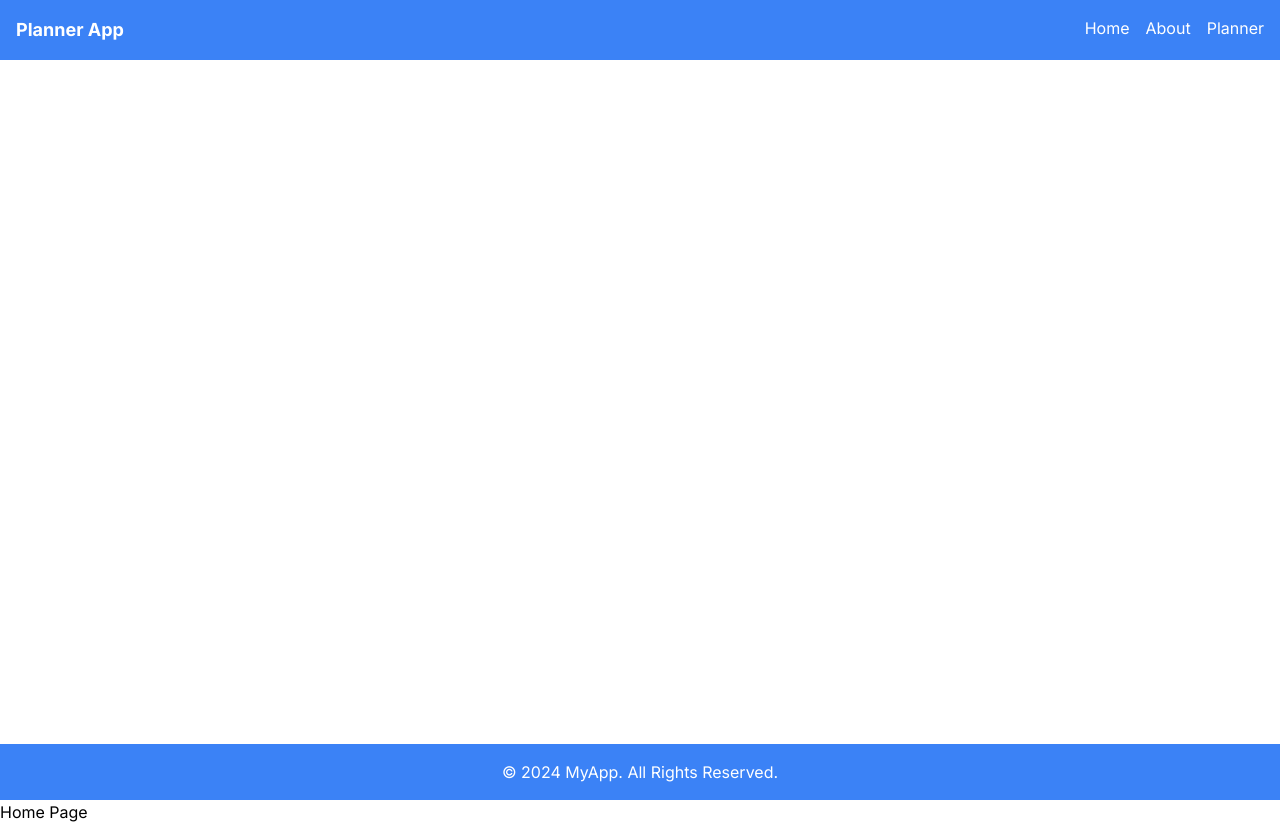
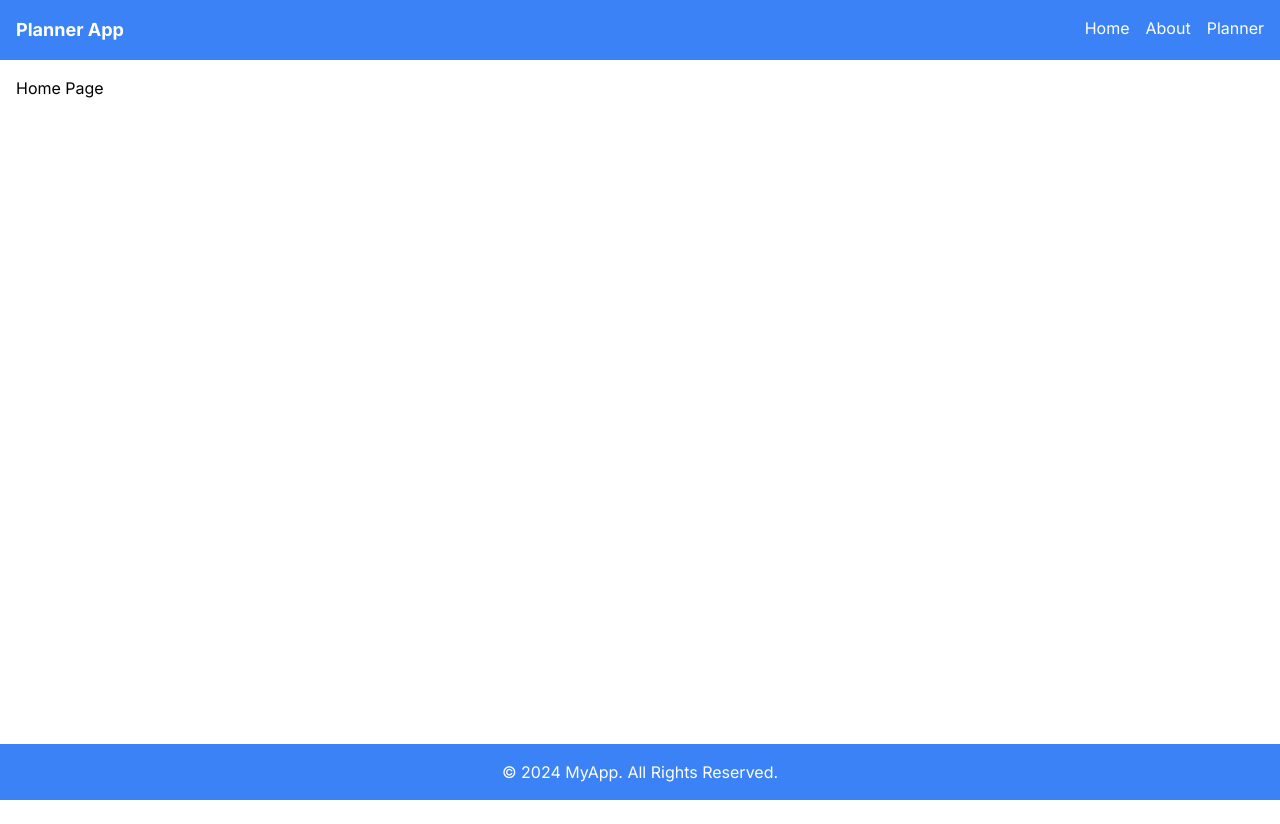
Before and after one commit to tonybenny2020/nextjsassignment, a Next.js app: page / in a window 1280 px wide. After the commit the page ends 800 px from the top, so only its background shows below. Built offline with nearby package versions, Linux system fonts and the light colour scheme.

Commit message:
add children

```diff
--- a/app/layout.tsx
+++ b/app/layout.tsx
@@ -16,8 +16,9 @@
 }) {
   return (
     <html lang="en">
-      <body className={inter.className}><Header />
-      {children}</body>
+      <body className={inter.className}>
+        <Header children={children} />
+     </body>
     </html>
   )
 }
```
